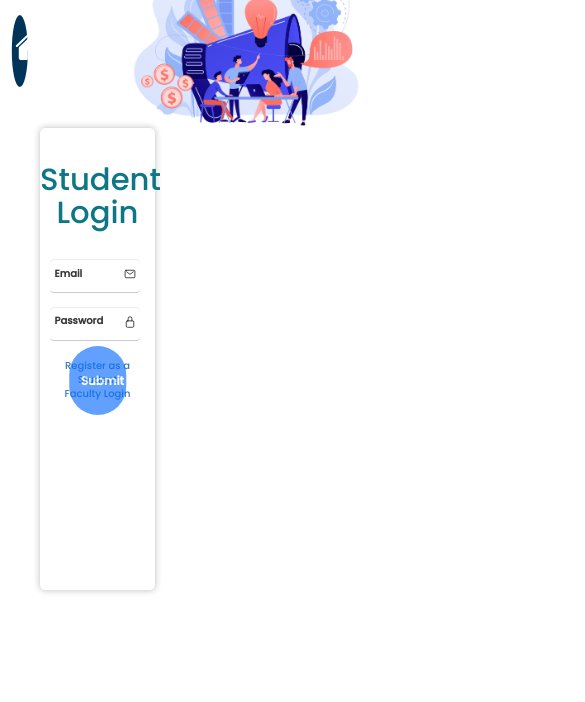
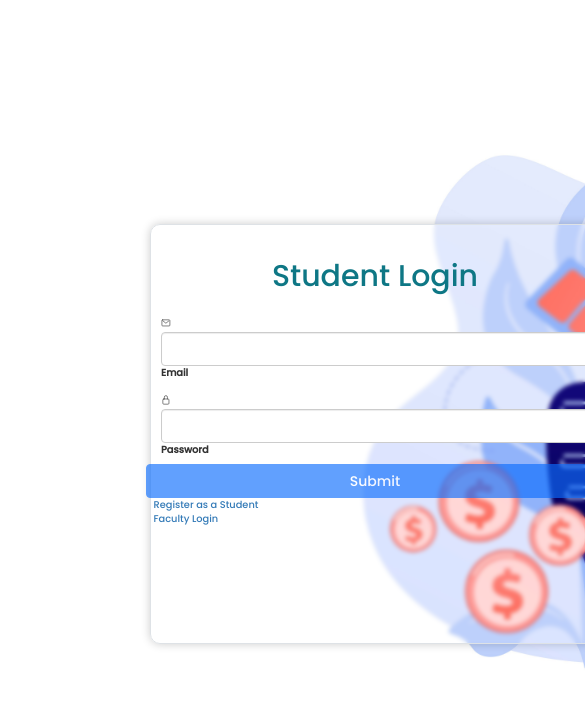
Before and after one commit to wizzie712/Alumni-Network-Project, an Angular app in the folder project/: page /studentlogin in a window 390 px wide. Shown: the top 702 px of the page, 585 px wide, since content can reach past the window. Built offline with nearby package versions, Linux system fonts and the light colour scheme; what @ionic/angular would draw is missing.

Commit message:
@media queries inserted

```diff
--- a/project/src/app/components/StudentLogin/login.component.ts
+++ b/project/src/app/components/StudentLogin/login.component.ts
@@ -5,7 +5,7 @@ import { Router } from '@angular/router';
 @Component({
   selector: 'app-login',
   templateUrl: './login.component.html',
-  styleUrls: ['./login.component.css']
+  styleUrls: ['./login.component2.css']
 })
 export class LoginComponent implements OnInit{
   [x: string]: any;
--- /dev/null
+++ b/project/src/app/components/StudentLogin/login.component2.css
@@ -0,0 +1,90 @@
+@import url('https://fonts.googleapis.com/css2?family=Poppins:wght@500&display=swap');
+*{
+  font-family: 'poppins',sans-serif;
+}
+
+html{
+    font-size: 100%;
+}
+
+.linktohome{
+    /* text-align: left; */
+    margin-top: 3rem;
+    margin-right: 12.5rem;
+    margin-bottom: 5.5rem;
+
+    font-size: 1.6rem;
+    margin-left: -10rem;
+    }
+
+h2{
+    font-size: 3rem;
+    color: #0e7785;
+    text-align: center;
+}
+
+.bg-image {
+    background-image: url('src/assets/images/123.jpg');
+    position: absolute;
+    background-size: contain;
+    background-repeat: no-repeat;
+    margin-left: 32rem;
+    margin-top: 8rem;
+    width: 90rem;
+    height: 67rem;
+    text-align: left;
+}
+
+form {
+    padding: 1rem;
+    width:45rem;
+    height: 42rem;
+    margin-left: 15rem;
+    position: absolute;
+    justify-content: center;
+    background: transparent;
+    align-items: center;
+    border: 0.125em solid rgba(255,255,255,0.5);
+    left: 0rem;
+    bottom: 20rem;
+    backdrop-filter: blur(0.2rem);
+    border-radius: 1rem;
+    justify-content: center;
+    box-shadow: 0 0 1rem rgba(0, 0, 0, 0.2);
+  }
+  .home{
+    position: absolute;
+    justify-content: center;
+    align-items: center;
+    margin-left: 0rem;
+    margin-top: 2rem;
+    width: 5rem;
+    height:5rem;
+    padding: 1rem ;
+    font-size: 2.5rem;
+    background-color: #003559;
+    color: white;
+    border: none;
+    border-radius: 50rem;
+    transition: 0.3s;
+  }
+  .home:hover{
+    background-color: #809bce;
+    color: white;
+  }
+
+@media(max-width:1601px){
+  html{
+      font-size: 90%;
+  }
+}
+  @media(max-width:1370px){
+    html{
+        font-size: 80%;
+    }
+  }
+  @media(max-width:998px){
+    html{
+        font-size: 70%;
+  }
+}
```
